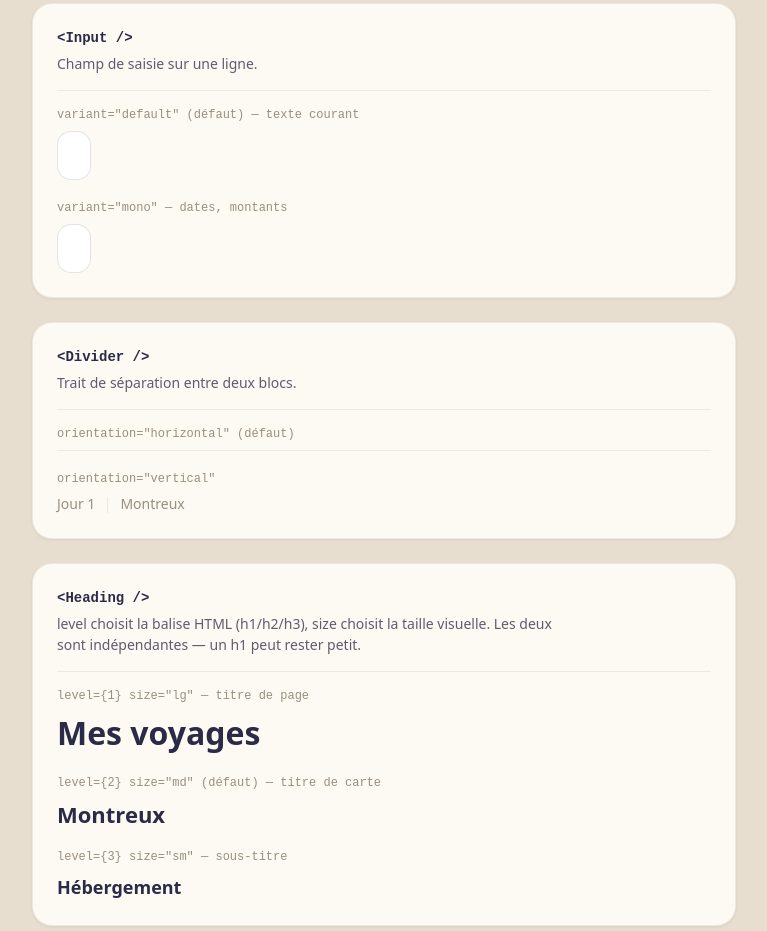
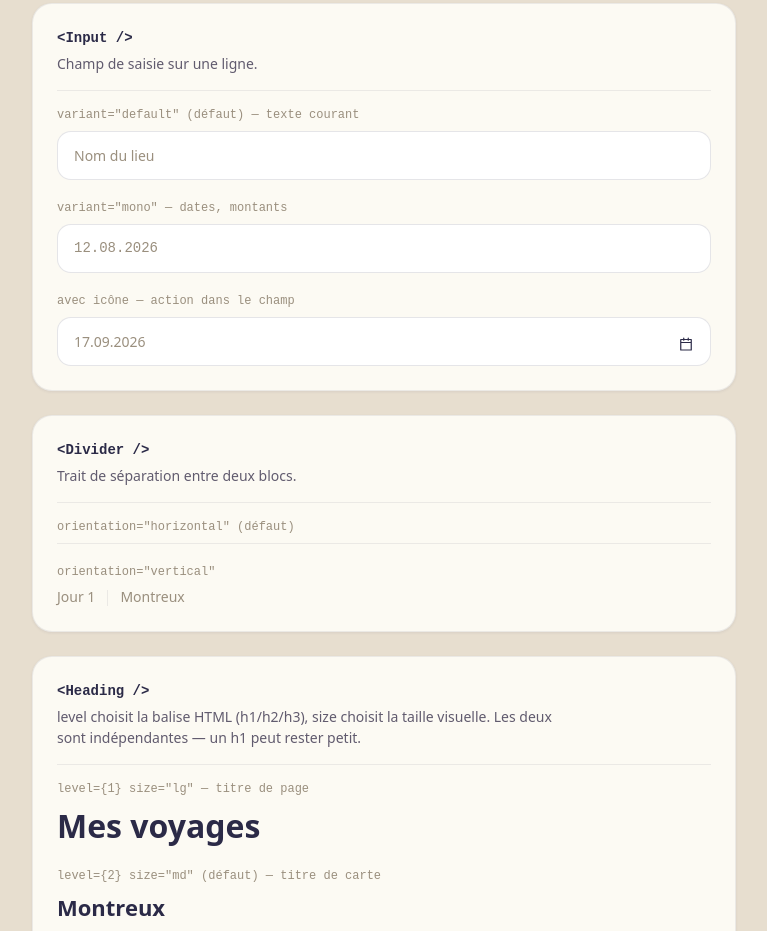
Before and after one commit to Blueton23/Transcendence, a React (Vite) app in the folder srcs/frontend/: page /design-system in a window 1280 px wide. Shown: the part 4200-5131 px from the top of the page, without its empty margins (256-1023 px from the left). Built offline with nearby package versions, Linux system fonts and the light colour scheme; no server answers.

Commit message:
modification input.tsx et ajout exemple dans designsystem

```diff
--- a/srcs/frontend/src/pages/DesignSystem.tsx
+++ b/srcs/frontend/src/pages/DesignSystem.tsx
@@ -274,10 +274,18 @@ function DesignSystem() {
 
       <Section name="Input" role="Champ de saisie sur une ligne.">
         <Specimen label='variant="default" (défaut) — texte courant'>
-          <Input className="max-w-xs" placeholder="Nom du lieu" />
+          <Input placeholder="Nom du lieu" />
         </Specimen>
         <Specimen label='variant="mono" — dates, montants'>
-          <Input className="max-w-xs" variant="mono" placeholder="12.08.2026" />
+          <Input variant="mono" placeholder="12.08.2026" />
+        </Specimen>
+        <Specimen label="avec icône — action dans le champ">
+          <Input
+            placeholder="17.09.2026"
+            icon={<Icon name="cal" size={18} />}
+            iconLabel="Ouvrir le calendrier"
+            onIconClick={() => console.log("Ouvrir le calendrier")}
+          />
         </Specimen>
       </Section>
 
--- a/srcs/frontend/src/shared/ui/Input.tsx
+++ b/srcs/frontend/src/shared/ui/Input.tsx
@@ -4,6 +4,7 @@ type InputVariant = "default" | "mono";
 
 interface InputProps extends InputHTMLAttributes<HTMLInputElement> {
   variant?: InputVariant;
+  inputClassName?: string;
   icon?: ReactNode;
   onIconClick?: () => void;
   iconLabel?: string;
@@ -23,14 +24,15 @@ function Input({
   onIconClick,
   iconLabel = "Action",
   className = "",
+  inputClassName = "",
   ...rest
 }: InputProps) {
   const variantStyle = variantStyles[variant];
 
   return (
-    <div className="relative w-full">
+    <div className={`relative w-full ${className}`}>
       <input
-        className={`${baseStyle} ${variantStyle} ${icon ? "pr-10" : ""} ${className}`}
+        className={`${baseStyle} ${variantStyle} ${icon ? "pr-10" : ""} ${inputClassName}`}
         {...rest}
       />
       {icon && (
```
